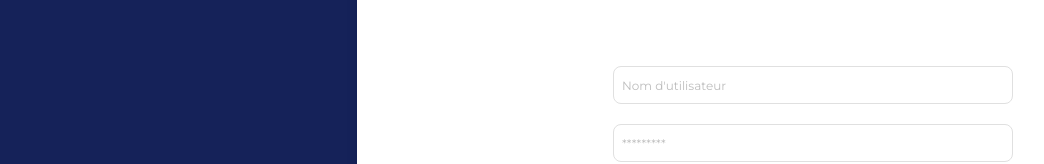
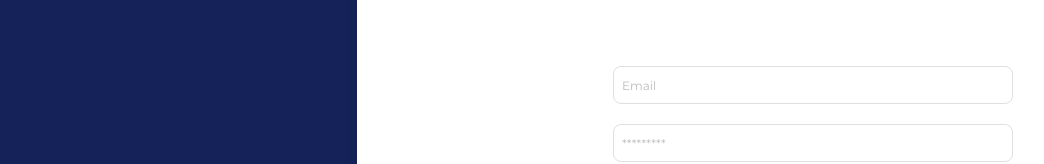
Before and after one commit to thaninamck/IT_Governance, a React (Vite) app in the folder frontend/: page /login in a window 1280 px wide. Shown: the part 336-500 px from the top of the page, without its empty margins (11-1055 px from the left). Built offline with nearby package versions, Linux system fonts and the light colour scheme.

Commit message:
changer placeholder de linput email

```diff
--- a/frontend/src/components/Forms/SignUpForm.jsx
+++ b/frontend/src/components/Forms/SignUpForm.jsx
@@ -25,7 +25,7 @@ function SignUpForm({ title, username, password, onUsernameChange, onPasswordCha
       <InputForm
         type="text"
         label=""
-        placeholder="Nom d'utilisateur"
+        placeholder="Email"
         width="400px"
         flexDirection="flex-col"
         value={username}
```
